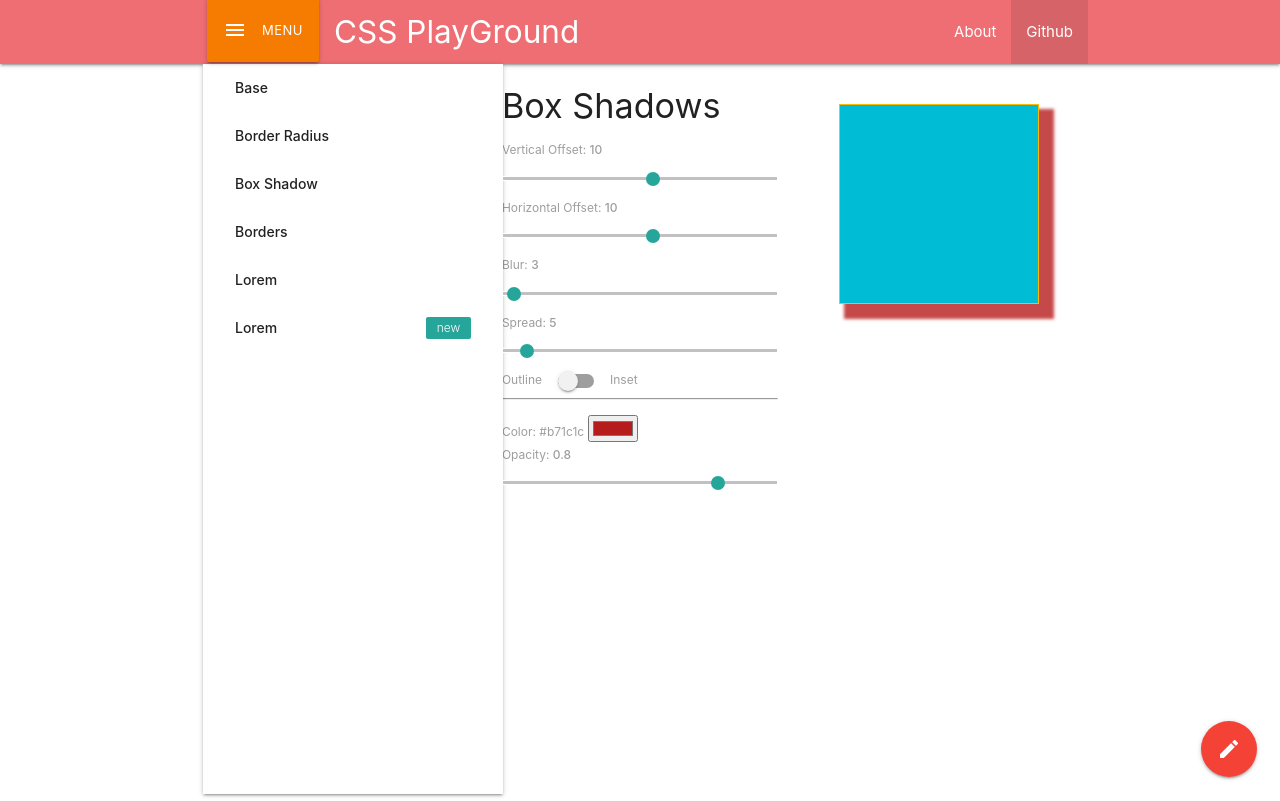
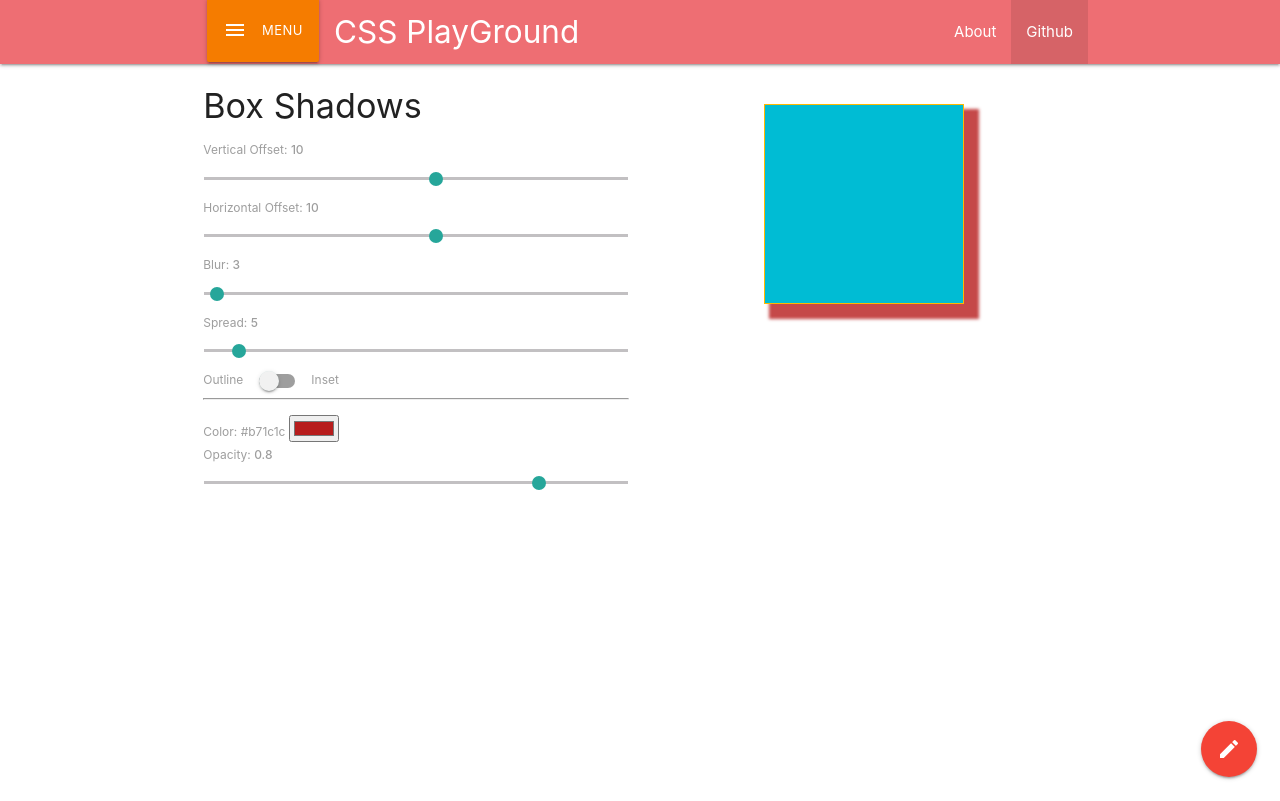
Before and after one commit to Aivirth/CssPlayground, a React (Create React App) app: page /box-shadow in a window 1280 px wide. Built offline with nearby package versions, Linux system fonts and the light colour scheme.

Commit message:
Reworked Sidenav as offcanvas menu

```diff
--- a/src/App.js
+++ b/src/App.js
@@ -18,14 +18,12 @@ class App extends Component {
           <div className="App">
             <Navbar />
             <div className="container">
-              <div className="row" style={{ marginBottom: "0px" }}>
               <Sidenav />
               <Switch>
                 <Route exact path="/about" component={About} />
                 <Route path="/" component={Main} />
                 <Route component={NotFound} />
               </Switch>
-              </div>
             </div>
           </div>
         </Router>
--- a/src/components/Navigation/Navbar/Navbar.js
+++ b/src/components/Navigation/Navbar/Navbar.js
@@ -8,7 +8,10 @@ export default () => {
         <ul className="left">
           <li>
             <a
-              href="#"
+              href=""
+              onClick={e => {
+                e.preventDefault();
+              }}
               className="waves-effect waves-light orange darken-2 btn-small sidenav-trigger"
               data-target="slide-out"
               style={{ display: "inline-block" }}
--- a/src/components/Navigation/Sidenav/Sidenav.js
+++ b/src/components/Navigation/Sidenav/Sidenav.js
@@ -1,31 +1,30 @@
 import React, { PureComponent } from "react";
 import { Link } from "react-router-dom";
+import M from "materialize-css";
 
-export default () => {
-  return (
-    <div className="col s4">
+export default class Sidenav extends PureComponent {
+  componentDidMount() {
+    M.Sidenav.init(this.sidenav);
+  }
+  render() {
+    return (
       <ul
-        id="nav-mobile"
+        id="slide-out"
         className="sidenav "
-        style={{
-          overflow: "auto",
-          transform: "translateX(0px)",
-          position: "static",
-          display: "inline-block",
-          height: "calc(100vh - 70px)",
-          paddingBottom: "0px"
+        ref={sidenav => {
+          this.sidenav = sidenav;
         }}
       >
-        <li>
+        <li className="sidenav-close">
           <Link to="/">Base</Link>
         </li>
-        <li>
+        <li className="sidenav-close">
           <Link to="/border-radius">Border Radius</Link>
         </li>
-        <li>
+        <li className="sidenav-close">
           <Link to="/box-shadow">Box Shadow</Link>
         </li>
-        <li>
+        <li className="sidenav-close">
           <Link to="/borders">Borders</Link>
         </li>
         {/* <li className="active">
@@ -43,6 +42,6 @@ export default () => {
           </a>
         </li>
       </ul>
-    </div>
-  );
-};
+    );
+  }
+}
--- a/src/components/Test/Test.js
+++ b/src/components/Test/Test.js
@@ -1,11 +1,10 @@
 import React, { Component } from "react";
-import { Link } from "react-router-dom";
+
 import M from "materialize-css";
 
 export default class Test extends Component {
   componentDidMount() {
     M.FloatingActionButton.init(this.floating);
-    M.Sidenav.init(this.sidenav);
   }
   render() {
     return (
@@ -42,32 +41,6 @@ export default class Test extends Component {
             </li>
           </ul>
         </div>
-
-        <ul
-          id="slide-out"
-          className="sidenav"
-          ref={sidenav => {
-            this.sidenav = sidenav;
-          }}
-        >
-          <li>
-            <Link to="/">Base</Link>
-          </li>
-          <li>
-            <Link to="/border-radius">Border Radius</Link>
-          </li>
-          <li>
-            <Link to="/box-shadow">Box Shadow</Link>
-          </li>
-          <li>
-            <Link to="/borders">Borders</Link>
-          </li>
-          <li>
-            <a className="waves-effect" href="#!">
-              Third Link With Waves
-            </a>
-          </li>
-        </ul>
       </React.Fragment>
     );
   }
--- a/src/containers/Main/Main.js
+++ b/src/containers/Main/Main.js
@@ -12,8 +12,7 @@ import Test from "../../components/Test/Test";
 
 export default () => {
   return (
-    <main className="col s8">
-      <div className="row" style={{ marginBottom: "0px" }}>
+    <main className="row">
       <div className="col s6">
         <Switch>
           <Route exact path="/" component={Base} />
@@ -27,7 +26,6 @@ export default () => {
         <Actor />
         <Test />
       </div>
-      </div>
     </main>
   );
 };
```
Lines whose indentation alone changed are shown as unchanged.
